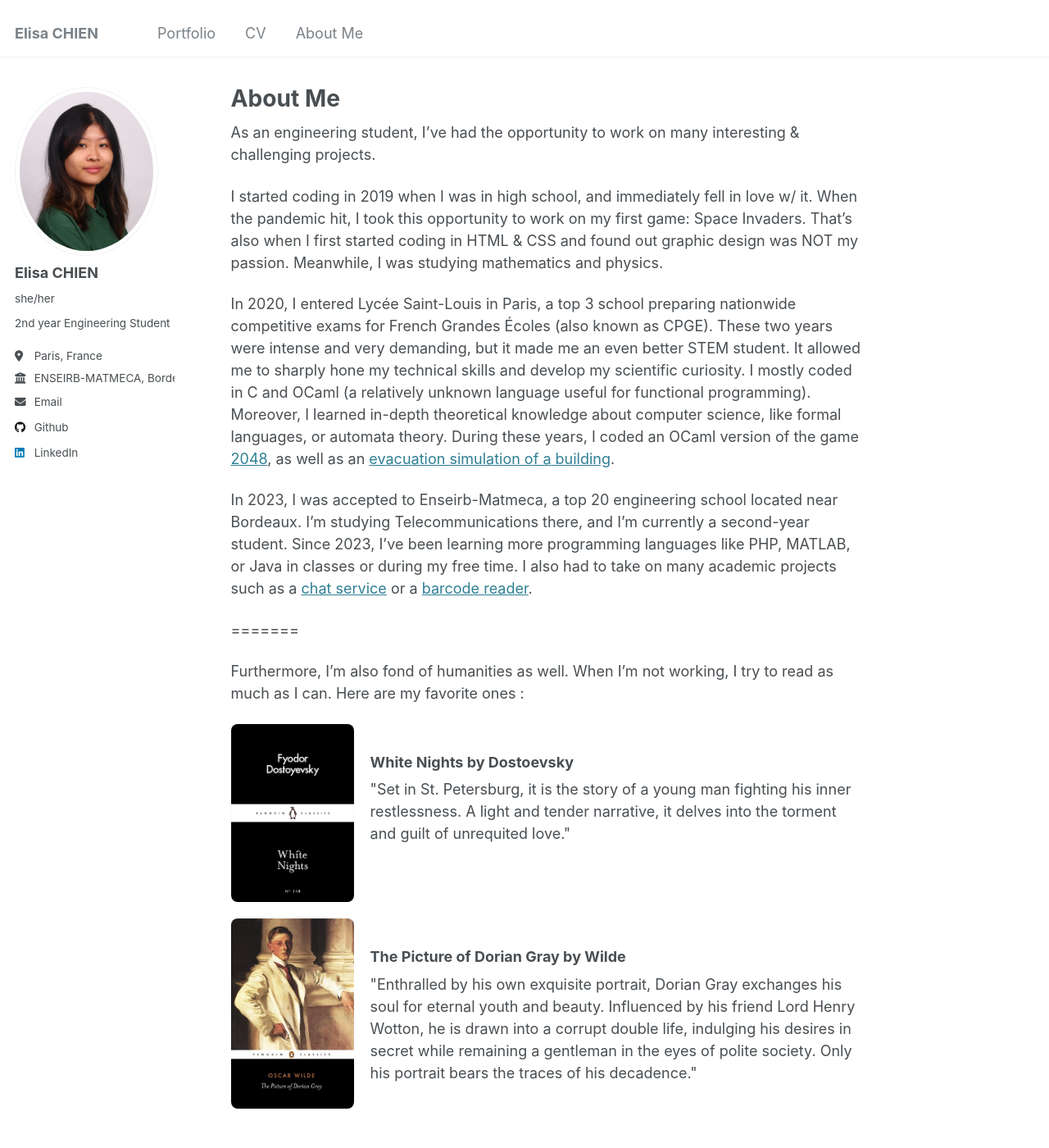
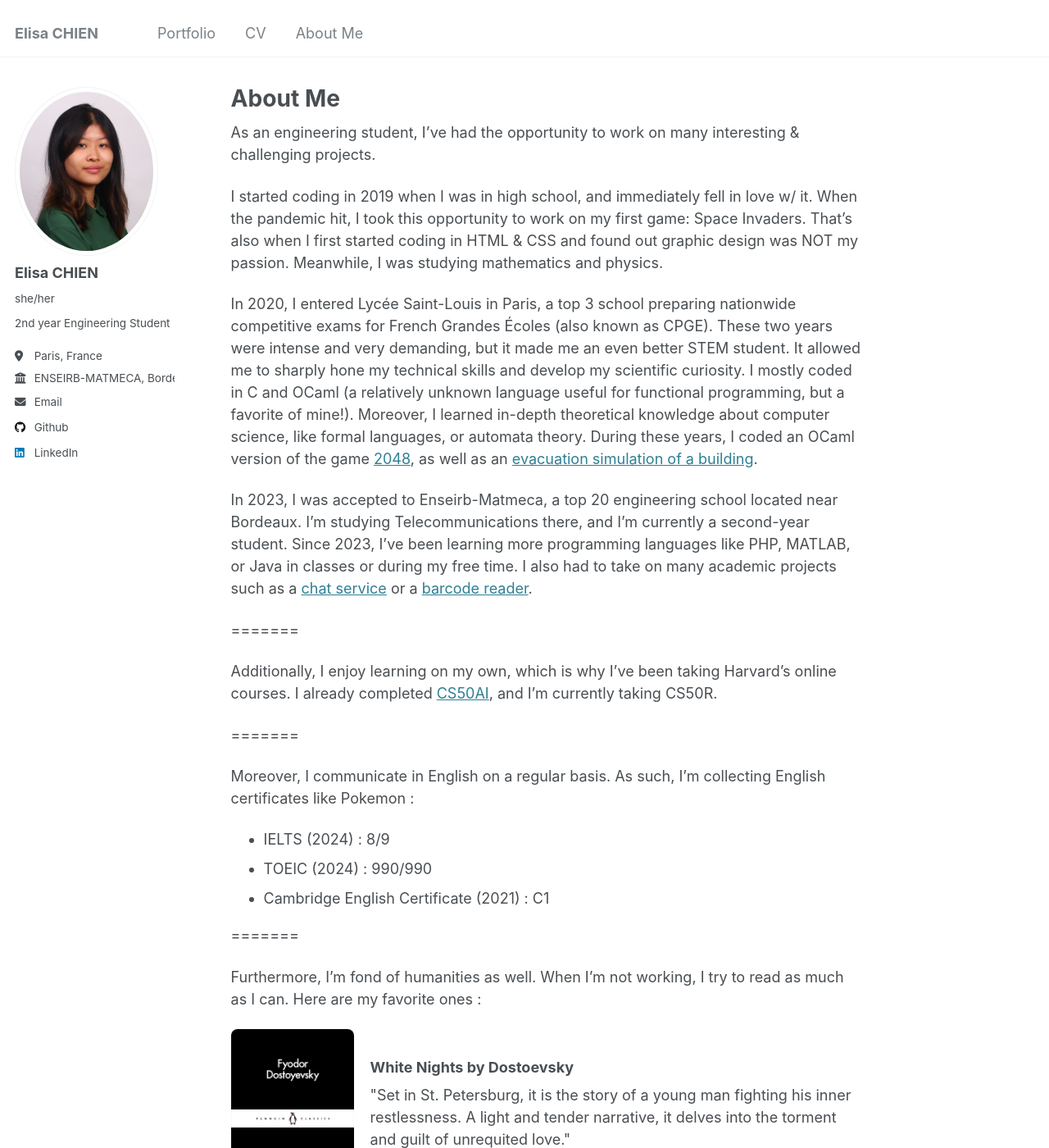
Before and after one commit to elisa943/elisa943.github.io, a Jekyll site: the page built from _pages/aboutme.md, in a window 1280 px wide and 1400 px high. Shown: the whole window at 82% size. Built offline with Jekyll 4.4.1, drawn with Linux system fonts in a browser that asks for light colours.

Commit message:
Ajout dans la partie About Me

```diff
--- a/_pages/aboutme.md
+++ b/_pages/aboutme.md
@@ -10,13 +10,25 @@ As an engineering student, I've had the opportunity to work on many interesting
 
 I started coding in 2019 when I was in high school, and immediately fell in love w/ it. When the pandemic hit, I took this opportunity to work on my first game: Space Invaders. That's also when I first started coding in HTML & CSS and found out graphic design was NOT my passion. Meanwhile, I was studying mathematics and physics.
 
-In 2020, I entered Lycée Saint-Louis in Paris, a top 3 school preparing nationwide competitive exams for French Grandes Écoles (also known as CPGE). These two years were intense and very demanding, but it made me an even better STEM student. It allowed me to sharply hone my technical skills and develop my scientific curiosity. I mostly coded in C and OCaml (a relatively unknown language useful for functional programming). Moreover, I learned in-depth theoretical knowledge about computer science, like formal languages, or automata theory. During these years, I coded an OCaml version of the game [2048](https://elisa943.github.io/portfolio/2048/), as well as an [evacuation simulation of a building](https://elisa943.github.io/portfolio/tipe).
+In 2020, I entered Lycée Saint-Louis in Paris, a top 3 school preparing nationwide competitive exams for French Grandes Écoles (also known as CPGE). These two years were intense and very demanding, but it made me an even better STEM student. It allowed me to sharply hone my technical skills and develop my scientific curiosity. I mostly coded in C and OCaml (a relatively unknown language useful for functional programming, but a favorite of mine!). Moreover, I learned in-depth theoretical knowledge about computer science, like formal languages, or automata theory. During these years, I coded an OCaml version of the game [2048](https://elisa943.github.io/portfolio/2048/), as well as an [evacuation simulation of a building](https://elisa943.github.io/portfolio/tipe).
 
 In 2023, I was accepted to Enseirb-Matmeca, a top 20 engineering school located near Bordeaux. I'm studying Telecommunications there, and I'm currently a second-year student. Since 2023, I've been learning more programming languages like PHP, MATLAB, or Java in classes or during my free time. I also had to take on many academic projects such as a [chat service](https://github.com/EnseirbTelecom/re216-24-elisa-alban) or a [barcode reader](https://elisa943.github.io/portfolio/barcode).
 
 =======
 
-Furthermore, I'm also fond of humanities as well. When I'm not working, I try to read as much as I can. Here are my favorite ones :
+Additionally, I enjoy learning on my own, which is why I've been taking Harvard's online courses.
+I already completed [CS50AI](https://certificates.cs50.io/08e68af0-3ccc-4d6b-8dfd-1fb50952b8a1.pdf?size=letter), and I'm currently taking CS50R.
+
+=======
+
+Moreover, I communicate in English on a regular basis. As such, I'm collecting English certificates like Pokemon :
+- IELTS (2024) : 8/9
+- TOEIC (2024) : 990/990
+- Cambridge English Certificate (2021) : C1
+
+=======
+
+Furthermore, I'm fond of humanities as well. When I'm not working, I try to read as much as I can. Here are my favorite ones :
 
 <div style="display: flex; align-items: flex-start; margin-bottom: 20px;">
   <img src="/images/white_nights.jpg" alt="Book Cover" style="width: 150px; height: auto; margin-right: 20px; border-radius: 8px;">
```
